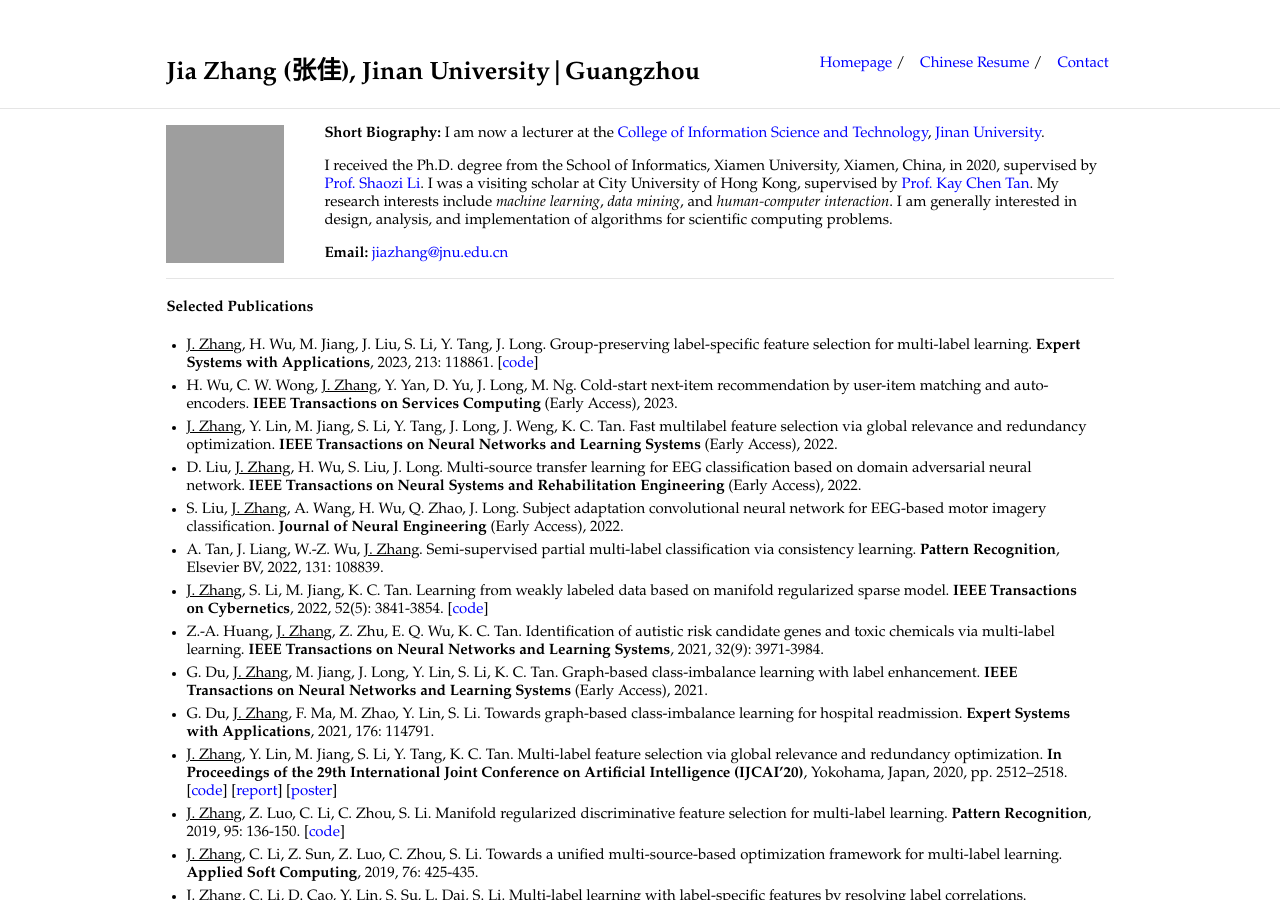
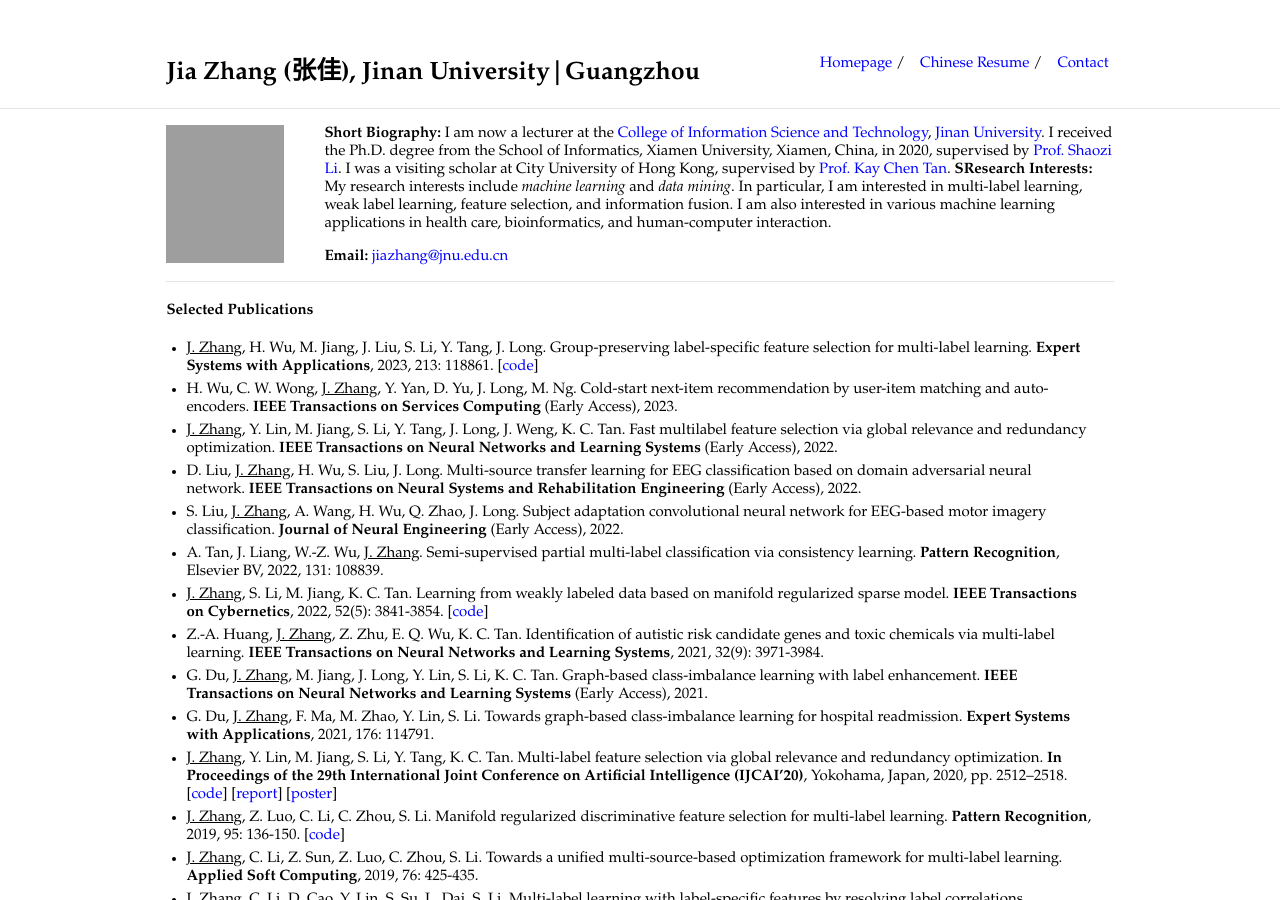
Before and after one commit to jiazhang-ml/jiazhang-ml.github.io, a Jekyll site: the page built from index.md, in a window 1280 px wide and 900 px high. Built offline with Jekyll 4.4.1, drawn with Linux system fonts in a browser that asks for light colours; some of the changed text lies outside the part shown; grey boxes are pictures that could not be loaded.

Commit message:
Update index.md

```diff
--- a/index.md
+++ b/index.md
@@ -5,10 +5,8 @@ layout: default
 
 <img class="profile-picture" src="222.jpg">
 
-**Short Biography:** I am now a lecturer at the [College of Information Science and Technology](https://xxxy.jnu.edu.cn/main.htm), [Jinan University](https://www.jnu.edu.cn/).
-
-I received the Ph.D. degree from the School of Informatics, Xiamen University, Xiamen, China, in 2020, supervised by [Prof. Shaozi Li](https://imt.xmu.edu.cn/info/1003/1182.htm). I was a visiting scholar at City University of Hong Kong, supervised by [Prof. Kay Chen Tan](https://www.polyu.edu.hk/comp/people/academic-staff/prof-tan-kay-chen/). My research interests include *machine learning*, *data mining*, and *human-computer interaction*. I am generally interested in design, analysis, and implementation of algorithms for scientific computing problems.
-
+**Short Biography:** I am now a lecturer at the [College of Information Science and Technology](https://xxxy.jnu.edu.cn/main.htm), [Jinan University](https://www.jnu.edu.cn/). I received the Ph.D. degree from the School of Informatics, Xiamen University, Xiamen, China, in 2020, supervised by [Prof. Shaozi Li](https://imt.xmu.edu.cn/info/1003/1182.htm). I was a visiting scholar at City University of Hong Kong, supervised by [Prof. Kay Chen Tan](https://www.polyu.edu.hk/comp/people/academic-staff/prof-tan-kay-chen/).
+**SResearch Interests:** My research interests include *machine learning* and *data mining*. In particular, I am interested in multi-label learning, weak label learning, feature selection, and information fusion. I am also interested in various machine learning applications in health care, bioinformatics, and human-computer interaction.
 
 
 **Email:** [jiazhang@jnu.edu.cn](mailto:jiazhang@jnu.edu.cn)
@@ -46,5 +44,5 @@ I received the Ph.D. degree from the School of Informatics, Xiamen University, X
 ---
 
 #### Professional Activities
-* Journal Reviewer: [IEEE Transactions on Knowledge and Data Engineering](https://mc.manuscriptcentral.com/tkde-cs); [ACM Transactions on Knowledge Discovery from Data](https://mc.manuscriptcentral.com/tkdd); Knowledge and Information Systems; [IEEE Transactions on Evolutionary Computation](https://mc.manuscriptcentral.com/tevc-ieee); [IEEE Transactions on Cybernetics](https://mc.manuscriptcentral.com/cyb-ieee); [IEEE Transactions on Neural Networks and Learning Systems](https://mc.manuscriptcentral.com/tnnls); [IEEE Transactions on Emerging Topics in Computational Intelligence](https://mc.manuscriptcentral.com/tetci-ieee)；[Pattern Recognition](https://www.journals.elsevier.com/pattern-recognition/); Artificial Intelligence Review; Information Fusion; [Information Sciences](https://www.journals.elsevier.com/information-sciences); [Knowledge-Based Systems](https://www.journals.elsevier.com/knowledge-based-systems); [Applied Intelligence](https://www.editorialmanager.com/apin/Default.aspx)
+* Journal Reviewer: [IEEE Transactions on Knowledge and Data Engineering](https://mc.manuscriptcentral.com/tkde-cs); [ACM Transactions on Knowledge Discovery from Data](https://mc.manuscriptcentral.com/tkdd); [IEEE Transactions on Evolutionary Computation](https://mc.manuscriptcentral.com/tevc-ieee); [IEEE Transactions on Cybernetics](https://mc.manuscriptcentral.com/cyb-ieee); [IEEE Transactions on Neural Networks and Learning Systems](https://mc.manuscriptcentral.com/tnnls); [IEEE Transactions on Emerging Topics in Computational Intelligence](https://mc.manuscriptcentral.com/tetci-ieee)；[Pattern Recognition](https://www.journals.elsevier.com/pattern-recognition/); [Information Sciences](https://www.journals.elsevier.com/information-sciences); [Knowledge-Based Systems](https://www.journals.elsevier.com/knowledge-based-systems); [Applied Intelligence](https://www.editorialmanager.com/apin/Default.aspx); Knowledge and Information Systems; Artificial Intelligence Review; Information Fusion.
 * Program Committee: AAAI; IJCNN;
```
